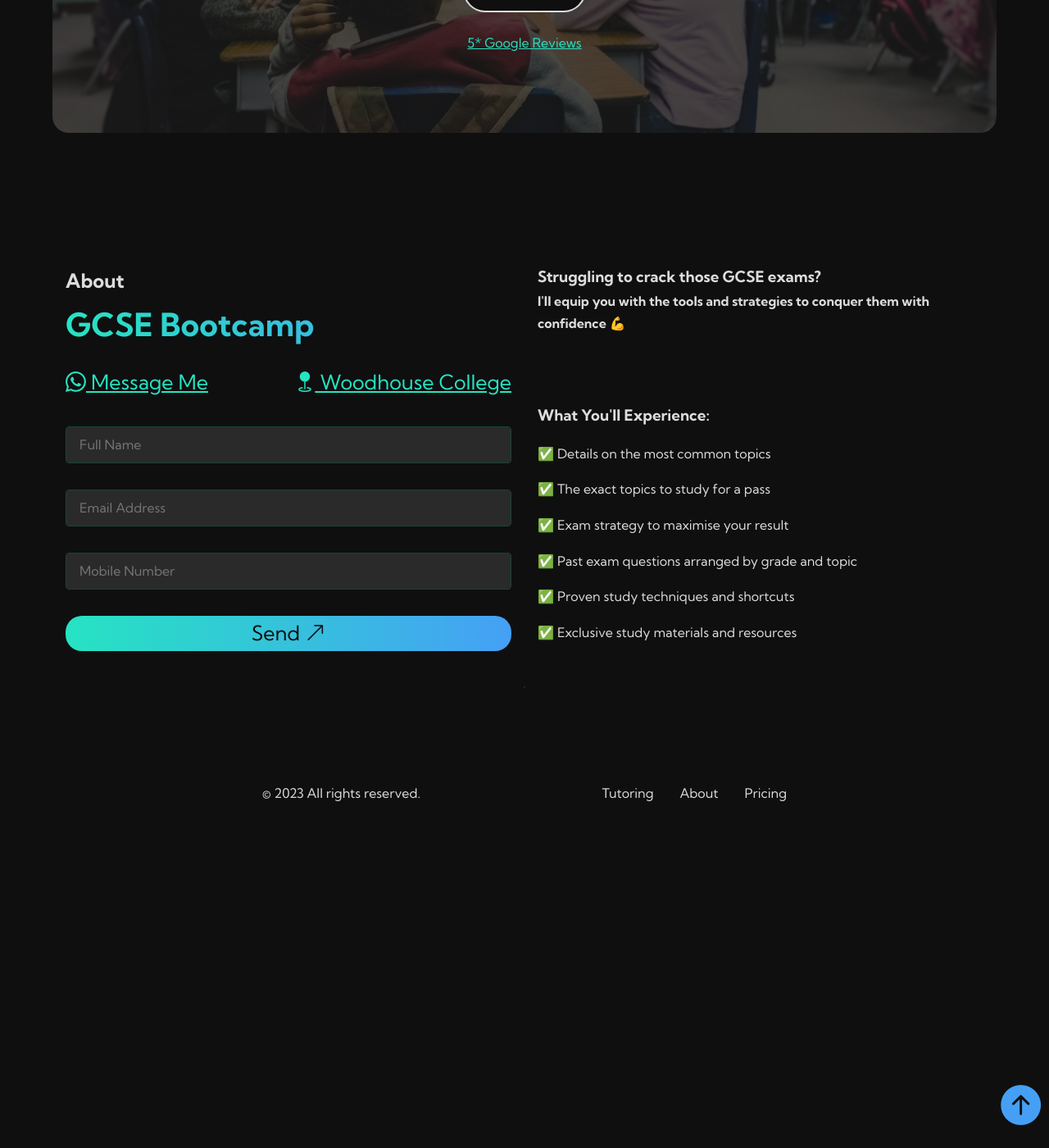
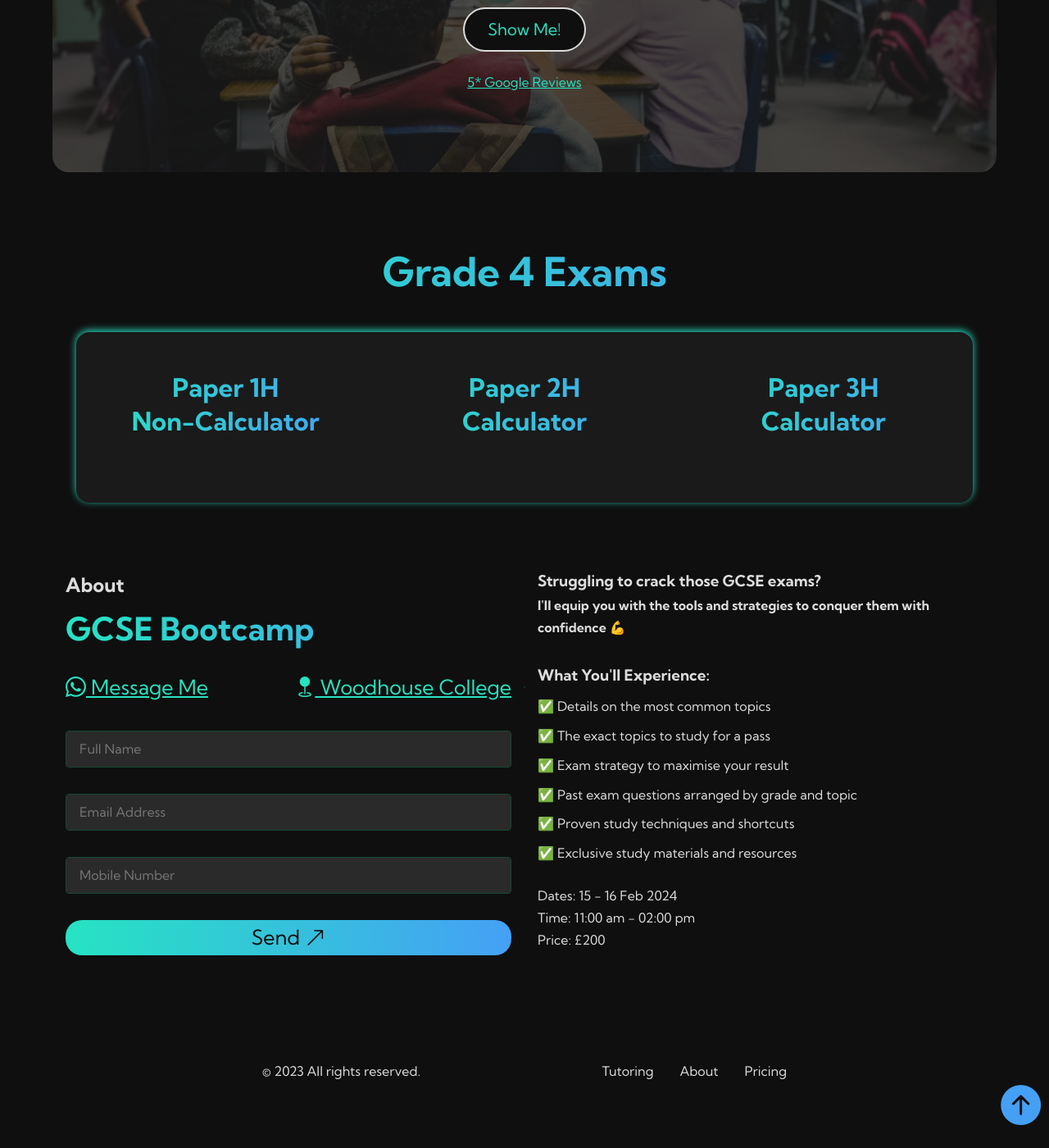
Before and after one commit to GG1982/Jekyll-ggmaths, a Jekyll site: the page built from pages/group-lessons.html, in a window 1280 px wide and 1400 px high, scrolled down 512 px. Shown: the whole window at 82% size. Built offline with Jekyll 4.4.1, drawn with Linux system fonts in a browser that asks for light colours.

Commit message:
add grade 4 to groups

```diff
--- a/pages/group-lessons.html
+++ b/pages/group-lessons.html
@@ -17,11 +19,94 @@
             <div class="group-hero-body-btn">
                 <p class="ch-70"><span class="block">Getting a Grade 4 can be hard. I make it easy.</span>Access my FREE guide to see how.</p>
                 <a href="#" class="btn font-0">Show Me!</a>
-
                 <a target="_blank" rel="noopener" href="https://www.google.com/search?q=ggmaths&rlz=1C5CHFA_enGB1048GB1048&oq=ggmaths+&aqs=chrome.0.69i59j0i546l2j69i60l2.1992j0j4&sourceid=chrome&ie=UTF-8#lrd=0x48761923e87f01e1:0xb59e62c483b997c,1,,,," class="body-link capitalize ">5* google reviews</a>
             </div>
         </div>
     </section>
+
+
+        <!-- Grade 4 -->
+        <section>
+            <h2 id="grade-4" class="grade-title font-4 text-center fancy-text">Grade 4 exams</h2>
+            <div class="lists">
+                <ul class="paper paper-1">
+                    <h3 class="paper-title fancy-text">Paper 1H <span class="block">non-calculator</span></h3>
+                    <ul class="booklets">
+                        {% assign i = 0 %}
+                        {% for pdf in site.static_files %}
+                            {% if pdf.path contains 'paper_1_exam/Grade 4' %}
+                                {% for paper in pdf.path %}
+                                {% assign i = i | plus:1 %}
+                                    <li><a target="_blank" rel="noopener" href="{{ site.url }}{{ pdf.path }}">Exam {{ i }}</a></li>
+                                {% endfor %}
+                            {% endif %}
+                        {% endfor %}
+                    </ul>
+                    <ul class="mocks">
+                        {% assign i = 0 %}
+                        {% for pdf in site.static_files %}
+                            {% if pdf.path contains 'paper_1_mock/Grade 4' %}
+                                {% for paper in pdf.path %}
+                                {% assign i = i | plus:1 %}
+                                    <li><a target="_blank" rel="noopener" href="{{ site.url }}{{ pdf.path }}">Mock {{ i }}</a></li>
+                                {% endfor %}
+                            {% endif %}
+                        {% endfor %}
+                    </ul>
+                </ul>
+                <ul class="paper paper-2">
+                    <h3 class="paper-title fancy-text">Paper 2H <span class="block">calculator</span></h3>
+                    <ul class="booklets">
+                        {% assign i = 0 %}
+                        {% for pdf in site.static_files %}
+                            {% if pdf.path contains 'paper_2_exam/Grade 4' %}
+                                {% for paper in pdf.path %}
+                                {% assign i = i | plus:1 %}
+                                    <li><a target="_blank" rel="noopener" href="{{ site.url }}{{ pdf.path }}">Exam {{ i }}</a></li>
+                                {% endfor %}
+                            {% endif %}
+                        {% endfor %}
+                    </ul>
+                    <ul class="mocks">
+                        {% assign i = 0 %}
+                        {% for pdf in site.static_files %}
+                            {% if pdf.path contains 'paper_2_mock/Grade 4' %}
+                                {% for paper in pdf.path %}
+                                {% assign i = i | plus:1 %}
+                                    <li><a target="_blank" rel="noopener" href="{{ site.url }}{{ pdf.path }}">Mock {{ i }}</a></li>
+                                {% endfor %}
+                            {% endif %}
+                        {% endfor %}
+                    </ul>
+                </ul>
+                <ul class="paper paper-3">
+                    <h3 class="paper-title fancy-text">Paper 3H <span class="block">calculator</span></h3>
+                    <ul class="booklets">
+                        {% assign i = 0 %}
+                        {% for pdf in site.static_files %}
+                            {% if pdf.path contains 'paper_3_exam/Grade 4' %}
+                                {% for paper in pdf.path %}
+                                {% assign i = i | plus:1 %}
+                                    <li><a target="_blank" rel="noopener" href="{{ site.url }}{{ pdf.path }}">Exam {{ i }}</a></li>
+                                {% endfor %}
+                            {% endif %}
+                        {% endfor %}
+                    </ul>
+                    <ul class="mocks">
+                        {% assign i = 0 %}
+                        {% for pdf in site.static_files %}
+                            {% if pdf.path contains 'paper_3_mock/Grade 4' %}
+                                {% for paper in pdf.path %}
+                                {% assign i = i | plus:1 %}
+                                    <li><a target="_blank" rel="noopener" href="{{ site.url }}{{ pdf.path }}">Mock {{ i }}</a></li>
+                                {% endfor %}
+                            {% endif %}
+                        {% endfor %}
+                    </ul>
+                </ul>
+            </div>
+        </section>
+
 
     <section class="about-group">
         <div>
@@ -79,6 +164,13 @@
                 <li>Exclusive study materials and resources</li>
             </ul>
 
+            <div>
+                <p class="font--1">Dates: 15 - 16 Feb 2024</p>
+                <p class="font--1">Time: 11:00 am - 02:00 pm</p>
+                <p class="font--1">Price: £200</p>
+            </div>
+
+
         </div>
     </section>
 
```
Also changed, not shown: other parts of pages/group-lessons.html (+3 -1 lines), 1 other file.
